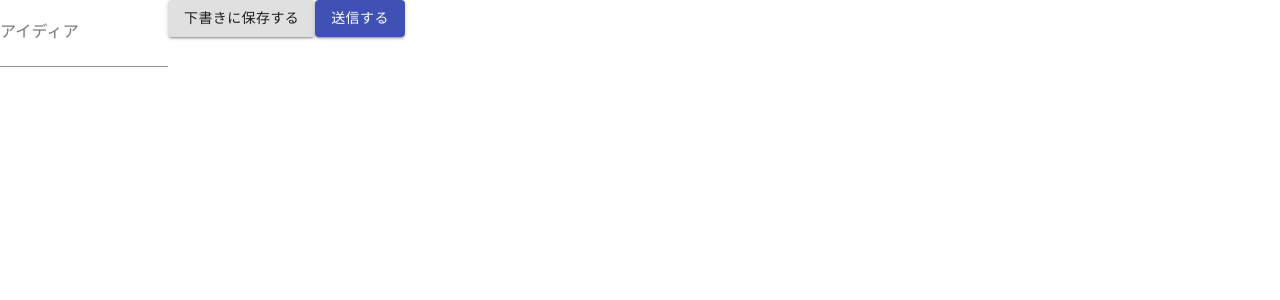
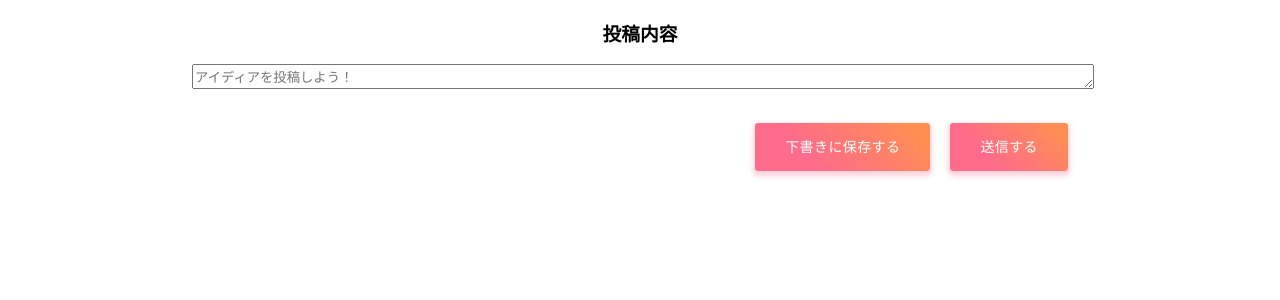
Before and after one commit to kimitashoichi/kimis-app, a React (Create React App) app: page / in a window 1280 px wide. Shown: the top 300 px of the page. Built offline with nearby package versions, Linux system fonts and the light colour scheme.

Commit message:
create idea post and edit screen layout

```diff
--- a/src/App.tsx
+++ b/src/App.tsx
@@ -1,11 +1,14 @@
 import * as React from 'react';
+import { StylesProvider } from '@material-ui/styles';
 
 import PostIdeaContainer from './containers/ideaPostContainer';
 
 const App: React.FC = () => {
   return (
     <>
-      <PostIdeaContainer />
+     <StylesProvider injectFirst>
+       <PostIdeaContainer />
+     </StylesProvider>
     </>
   )
 }
--- a/src/containers/ideaPostContainer.tsx
+++ b/src/containers/ideaPostContainer.tsx
@@ -1,11 +1,11 @@
-import React, { FC, useState, FormEvent, useEffect } from "react";
+import React, { FC, useState, FormEvent } from "react";
 import { connect } from 'react-redux';
 import { bindActionCreators, Dispatch } from 'redux';
+import styled from 'styled-components';
 
 //  material-ui
-import Input from '@material-ui/core/Input';
 import Button from '@material-ui/core/Button';
-import TextField from '@material-ui/core/TextField';
+import TextareaAutosize from '@material-ui/core/TextareaAutosize';
 
 //  file
 import {
@@ -15,6 +15,44 @@ import {
 import * as Models from '../models/ideaModel';
 import * as TextIndex from '../constants/textIndex';
 import { AppState } from '../models'
+
+const StyledButton = styled(Button)`
+  background: linear-gradient(45deg, #fe6b8b 30%, #ff8e53 90%);
+  border-radius: 3px;
+  border: 0;
+  color: white;
+  height: 48px;
+  padding: 0 30px;
+  box-shadow: 0 3px 5px 2px rgba(255, 105, 135, .3);
+  margin-right: 20px;
+`;
+
+const SubmitButton = styled(Button)`
+  background: linear-gradient(45deg, #fe6b8b 30%, #ff8e53 90%);
+  border-radius: 3px;
+  border: 0;
+  color: white;
+  height: 48px;
+  padding: 0 30px;
+  box-shadow: 0 3px 5px 2px rgba(255, 105, 135, .3);
+  margin-right: 20px;
+`
+
+const StyledTextField = styled(TextareaAutosize)`
+  width: 100%;
+  height: 60%;
+`;
+
+const TextFieldWapper = styled.div`
+  margin: 0 auto;
+  text-align: center;
+  width: 70%;
+`;
+
+const ButtonWapper = styled.div`
+  padding-top: 30px;
+  text-align: right;
+`;
 
 interface DispatchProps {
   createIdea: (payload: Models.PostIdea) => void;
@@ -31,6 +69,7 @@ interface StateProps {
 }
 
 type DefaultProps = DispatchProps & Props & StateProps;
+
 
 const PostIdeaContainer: FC<DefaultProps> = ({
   isLoading,
@@ -70,29 +109,36 @@ const PostIdeaContainer: FC<DefaultProps> = ({
      ) : (
       <>
       <div>
-        <TextField
-          id="standard-textarea"
-          label="アイディア"
+
+        <TextFieldWapper>
+          <h3>投稿内容</h3>
+          <div>
+            <StyledTextField
+              className="standard-textarea"
               placeholder="アイディアを投稿しよう！"
               value={idea}
+              rowsMax={4}
               onChange={(e) => setIdea(e.target.value)}
-          multiline
             />
+          </div>
+          <ButtonWapper>
+            <StyledButton
+              onClick={handleOnSubmit}
+              onMouseDown={() => setIsDraft(true)}>
+              {TextIndex.DRAFT}
+            </StyledButton>
 
-        <Button
-          onClick={handleOnSubmit}
-          onMouseDown={() => setIsDraft(true)}
-          variant="contained">
-          {TextIndex.DRAFT}
-        </Button>
-
-        <Button
+            <SubmitButton
+              className='idea-post-button'
               onClick={handleOnSubmit}
               onMouseDown={() => setIsDraft(false)}
               variant="contained"
               color="primary">
               {TextIndex.SUBMIT}
-        </Button>
+            </SubmitButton>
+          </ButtonWapper>
+        </TextFieldWapper>
+
       </div>
       </>
      )}
```
Also changed, not shown: package.json (+6 -1 lines), 1 other file (tests, documents, lock files or other folders). Lines whose indentation alone changed are shown as unchanged.
